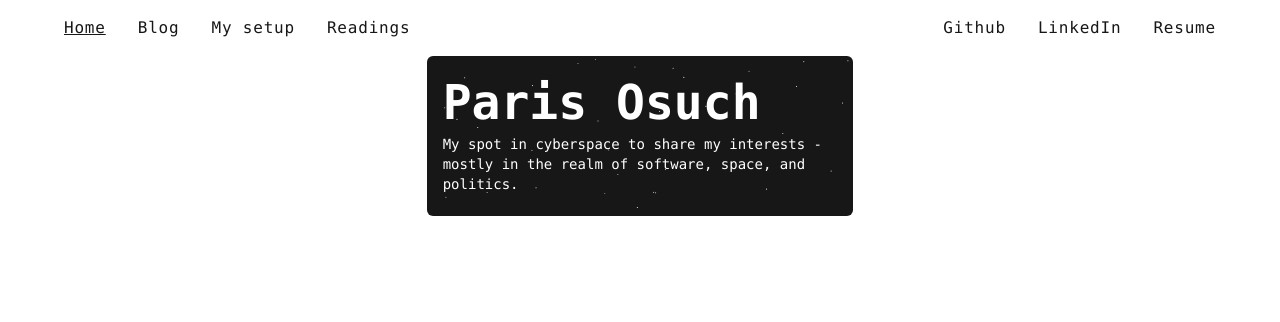
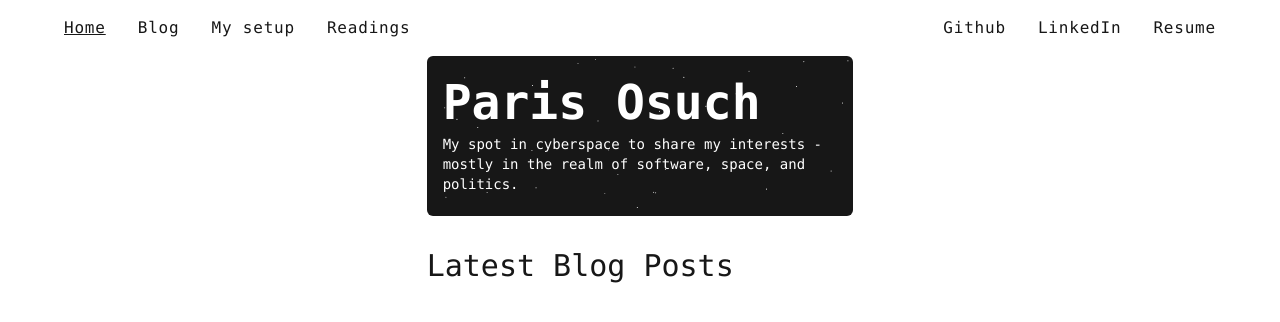
Before and after one commit to parisosuch-dev/cowboyinspace, a Next.js app: page / in a window 1280 px wide. Shown: the top 322 px of the page. Built offline with nearby package versions, Linux system fonts and the light colour scheme.

Commit message:
creating section for latest blog posts

```diff
--- a/app/page.tsx
+++ b/app/page.tsx
@@ -4,7 +4,8 @@ import { StarsBackground } from "@/components/ui/stars-background";
 export default function Home() {
   return (
     <div className="flex w-full flex-col justify-center items-center">
-      <div className="h-[7rem] sm:h-[10rem] w-5/6 sm:w-1/3 rounded-md bg-neutral-900 flex flex-col text-left p-4 justify-center relative font-mono">
+      <div className="w-5/6 sm:w-1/3">
+        <div className="h-[7rem] sm:h-[10rem]  rounded-md bg-neutral-900 flex flex-col text-left p-4 justify-center relative font-mono">
           <h1 className="relative z-10 text-xl md:text-5xl text-white font-semibold">
             Paris Osuch
           </h1>
@@ -15,6 +16,10 @@ export default function Home() {
           <ShootingStars />
           <StarsBackground />
         </div>
+        <div className="mt-2 sm:mt-8">
+          <h2 className="font-mono text-lg md:text-3xl">Latest Blog Posts</h2>
+        </div>
+      </div>
     </div>
   );
 }
```
Lines whose indentation alone changed are shown as unchanged.
